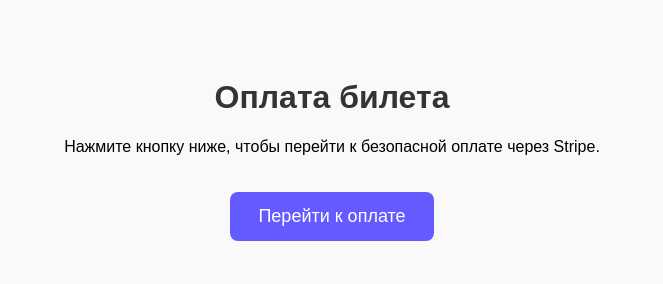
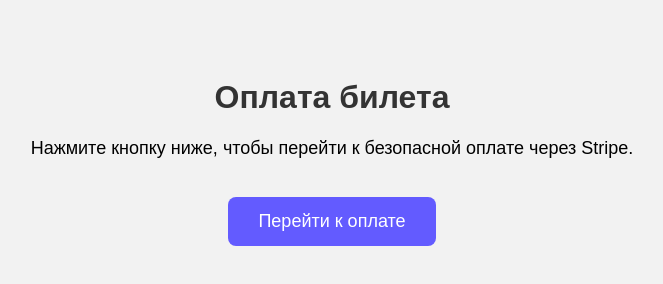
Before and after one commit to fullqw213/fullwhipplex-site, a plain HTML site: page payment.html in a window 1280 px wide. Shown: the whole page, without its empty margins (308-971 px from the left). Drawn offline with Linux system fonts and the light colour scheme.

Commit message:
Update payment.html

```diff
--- a/payment.html
+++ b/payment.html
@@ -5,14 +5,14 @@
   <title>Оплата билета</title>
   <meta name="viewport" content="width=device-width, initial-scale=1.0">
 </head>
-<body style="font-family: sans-serif; text-align: center; padding: 50px; background-color: #f9f9f9;">
+<body style="font-family: sans-serif; text-align: center; padding: 50px; background-color: #f2f2f2;">
 
   <h1 style="color: #333;">Оплата билета</h1>
-  <p>Нажмите кнопку ниже, чтобы перейти к безопасной оплате через Stripe.</p>
+  <p style="font-size: 18px;">Нажмите кнопку ниже, чтобы перейти к безопасной оплате через Stripe.</p>
 
-  <a href="https://buy.stripe.com/test_cNi9AVgDlcc175wbtR7wA00" target="_blank">
+  <a href="https://buy.stripe.com/test_5kQ3cxgDl3Fv89A69x7wA01" target="_blank">
     <button style="
-      padding: 14px 28px;
+      padding: 14px 30px;
       font-size: 18px;
       background-color: #635bff;
       color: white;
```
